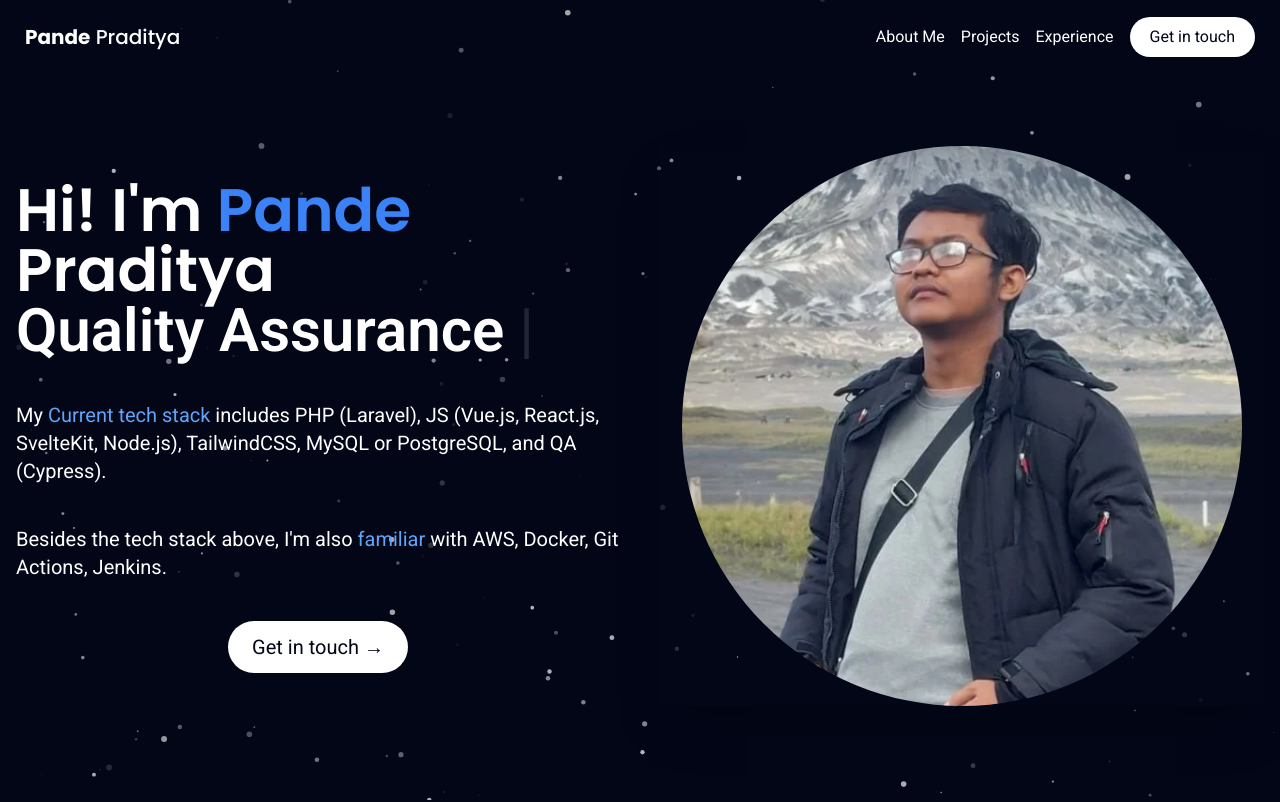
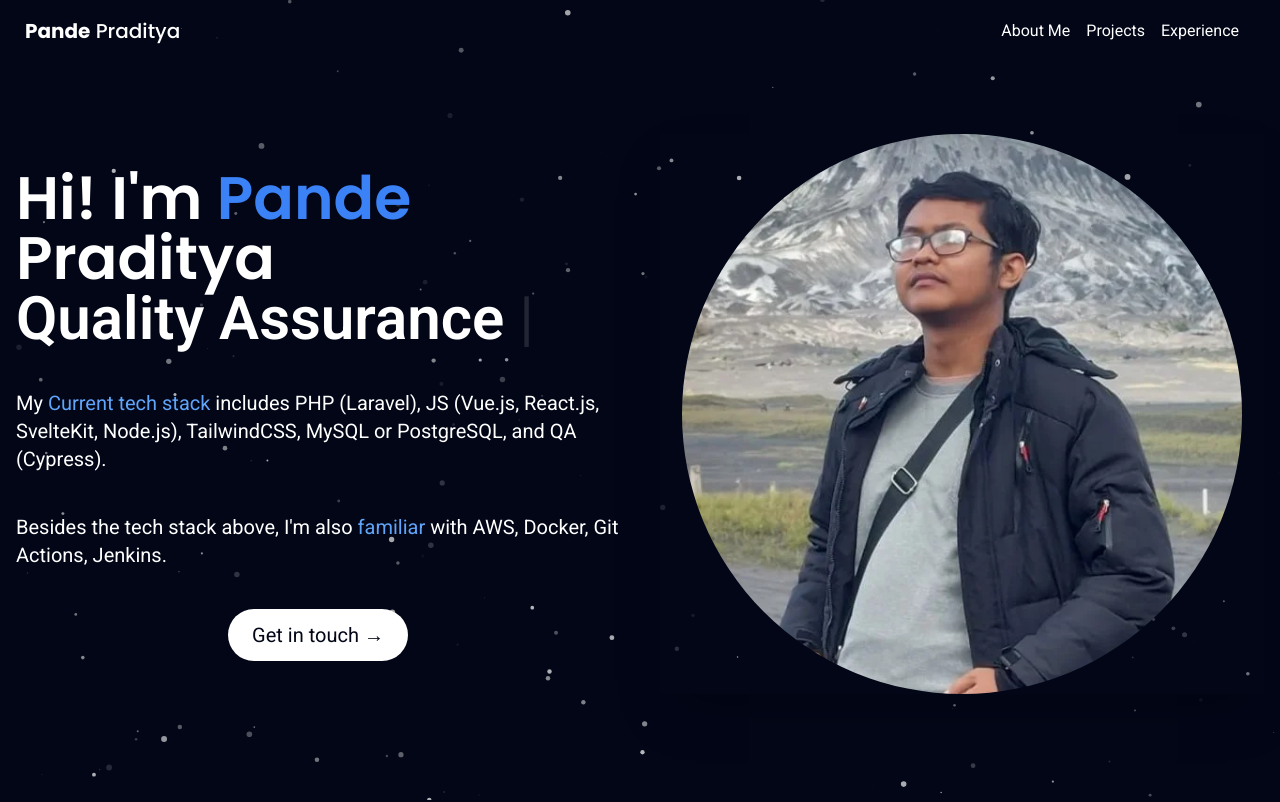
Before and after one commit to PandePraditya/portfolio-svelte_tailwindcss, a SvelteKit app: page / in a window 1280 px wide. Shown: the top 802 px of the page. Built offline with nearby package versions, Linux system fonts and the light colour scheme.

Commit message:
adj: removed CTA in header due too many email CTA in main page

```diff
--- a/src/components/Header.svelte
+++ b/src/components/Header.svelte
@@ -31,17 +31,6 @@
       </a>
     {/each}
   </div>
-
-  <a
-    href="mailto:pandepraditya@gmail.com"
-    target="_blank"
-    class="blueShadow relative overflow-hidden px-5 py-2 group rounded-full bg-white text-slate-950 hidden sm:inline-block"
-  >
-    <div
-      class="absolute top-0 right-full w-full h-full bg-blue-500 opacity-20 group-hover:translate-x-full z-0 duration-200"
-    ></div>
-    <span class="relative z-[9]">Get in touch</span>
-  </a>
 
   <!-- Mobile Toggle -->
   <button class="text-2xl sm:hidden ml-auto" on:click={toggleMenu}>
```
